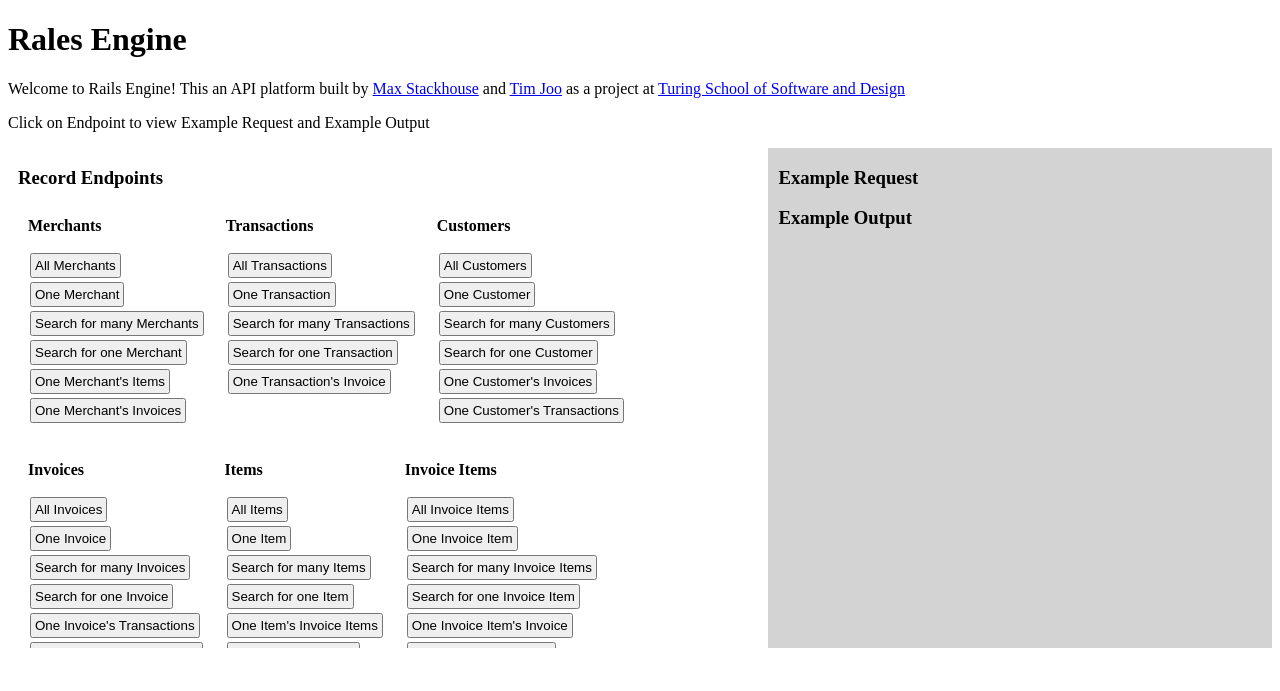
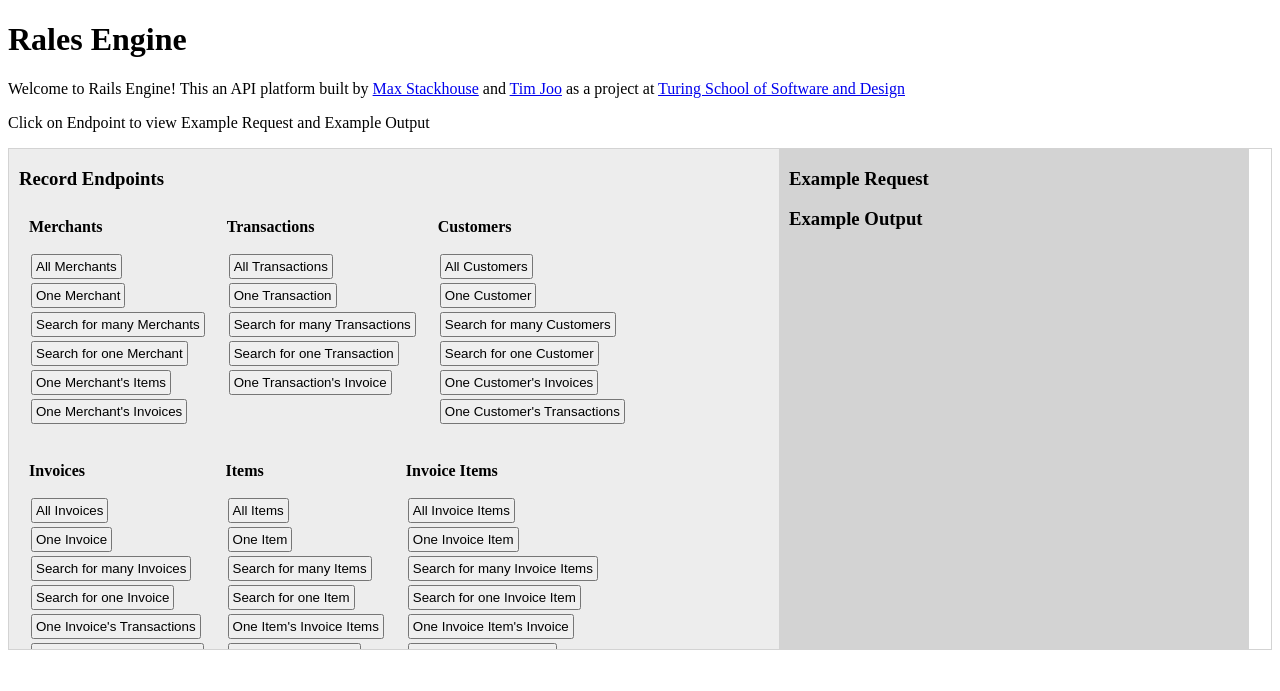
Before and after one commit to Tyjoo26/rales_engine, a Rails app: page / in a window 1280 px wide. Shown: the top 691 px of the page. Run offline with Rails 7, Linux system fonts and the light colour scheme; some libraries are stand-ins or nearby versions.

Commit message:
add background color and scrolls

```diff
--- a/public/application.css
+++ b/public/application.css
@@ -7,22 +7,39 @@ button {
   padding: 3px;
   margin: 2px;
 }
+table {
+    font-family: arial, sans-serif;
+    border-collapse: collapse;
+    width: 100%;
+}
+td, th {
+    border: 1px solid black;
+    text-align: left;
+    padding: 4px;
+}
+tr {
+    background-color: #dddddd;
+}
+
 .full-width {
+  border: 1px solid lightgrey;
   display: flex;
   flex-direction: row;
+  height: 500px;
 }
 
 .left-half {
-  width: 60%;
+  background-color: #ededed;
+  width: 750px;
   padding: 0 10px 0 10px;
   overflow-y: scroll;
-  height: 500px;
 }
 
 .right-half {
-  width: 40%;
-  padding: 0 0px 0 10px;
+  width: 450px;
+  padding: 0 10px 0 10px;
   background-color: lightgrey;
+  overflow-y: scroll;
 }
 
 .endpoint-big-box {
```
